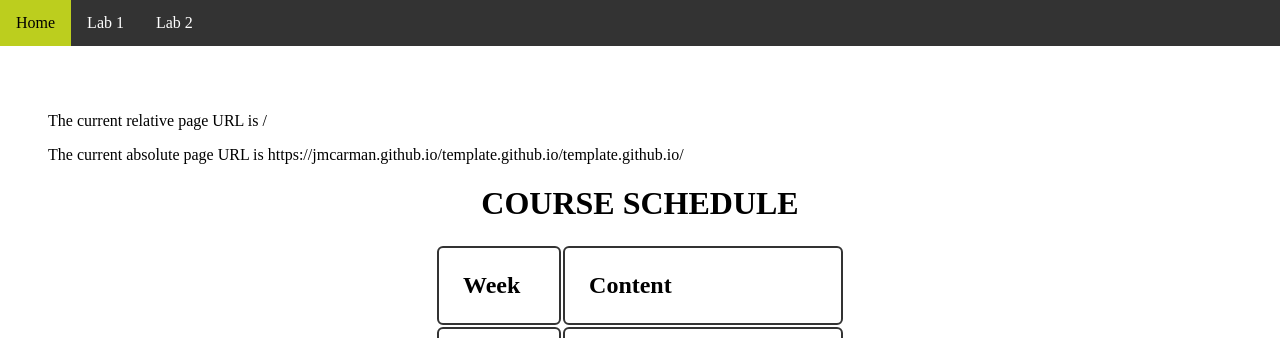
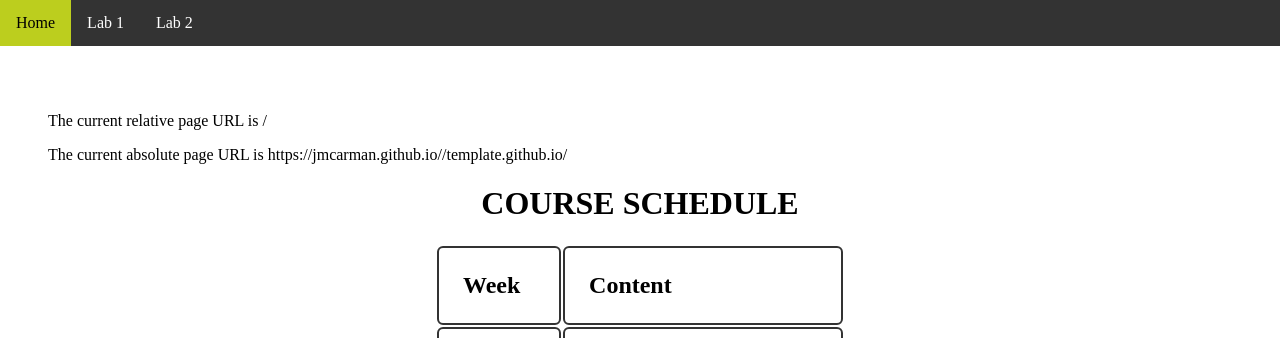
Before and after one commit to jmcarman/template.github.io, a Jekyll site: the page built from index.md, in a window 1280 px wide. Shown: the top 338 px of the page. Built offline with Jekyll 4.4.1, drawn with Linux system fonts in a browser that asks for light colours; part of the change alters nothing that is shown.

Commit message:
config.yml: Added baseurl.

```diff
--- a/_config.yml
+++ b/_config.yml
@@ -4,4 +4,6 @@ defaults:
     values:
       layout: default
 
-url: "https://jmcarman.github.io/template.github.io"
+url: "https://jmcarman.github.io/"
+
+baseurl: "/template.github.io/"
```
